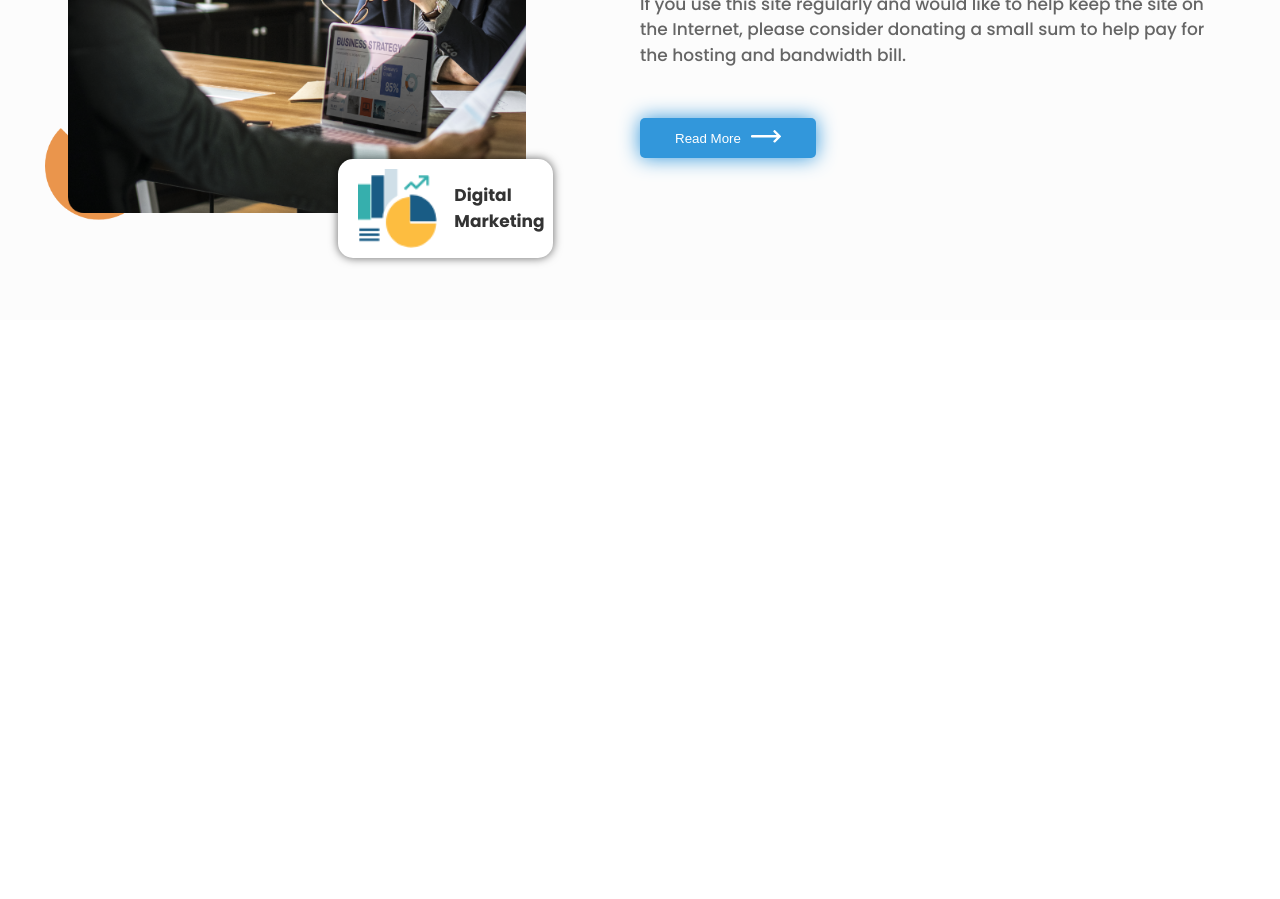
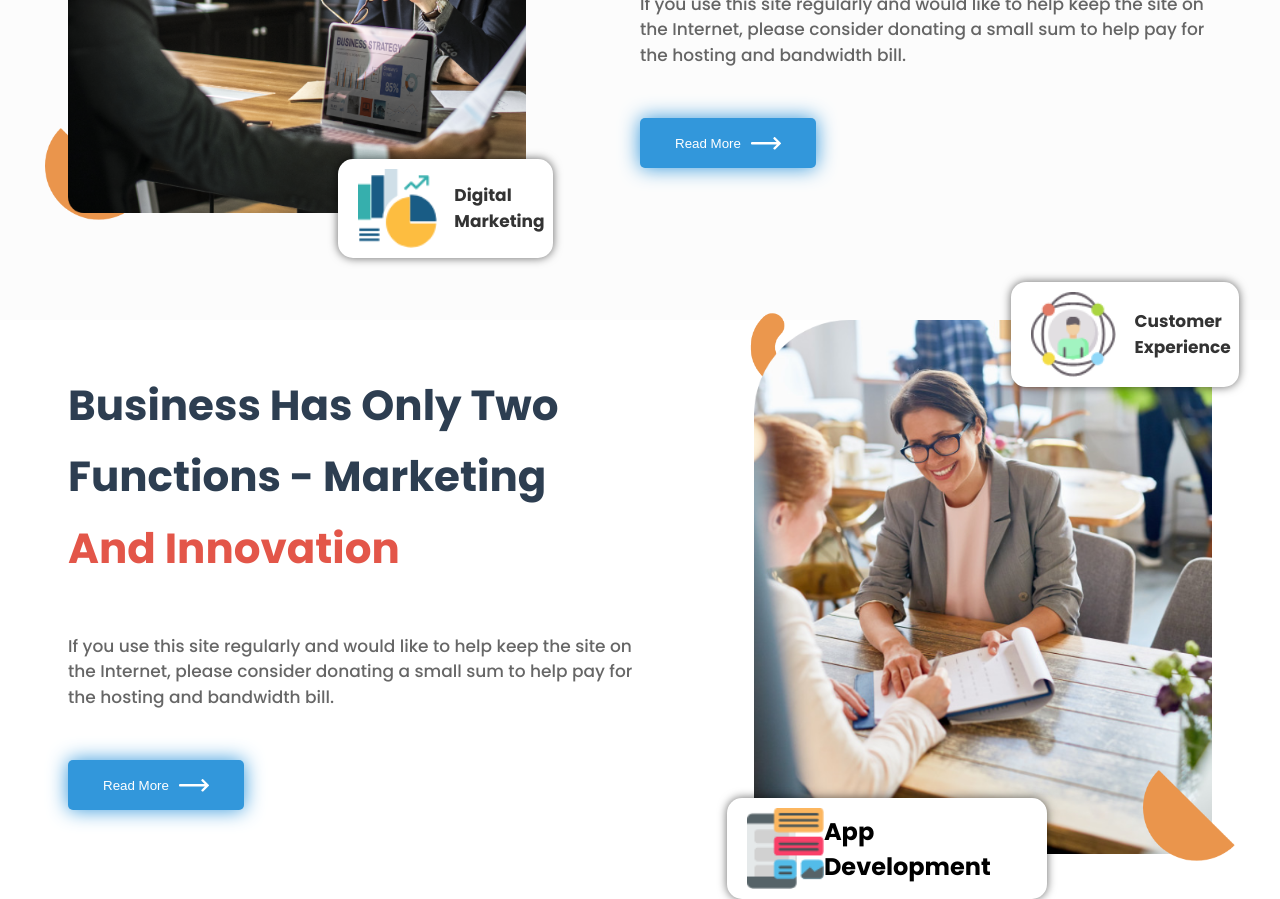
Before and after one commit to Abbos782/D.Agency, a plain HTML site: page index.html in a window 1280 px wide. Shown: the part 2300-3199 px from the top of the page. Before the commit the page ends 2620 px from the top, so only its background shows below. Drawn offline with Linux system fonts and the light colour scheme.

Commit message:
add innovation section

```diff
--- a/css/style.css
+++ b/css/style.css
@@ -323,7 +323,52 @@ body{
 
 }
 .customer__btn__span{
-
+  font-size: 22px;
 	padding-left: 10px;
 	/*padding: 5px;*/
 }
+.innovation>.container{
+	display: flex;
+	justify-content: space-between;
+}
+.innovation__photo__logo1,.innovation__photo__logo2{
+	position: absolute;
+	width: 50%;
+	background-color: #fff;
+	display: flex;
+	justify-content: space-between;
+	/*border:1px solid rgba(0,0,0,0.4);*/
+	padding: 10px 20px;
+	align-items: center;
+	border-radius: 15px;
+	box-shadow: 0 0 10px rgba(0,0,0,0.6);
+}
+.innovation__photo__logo1{
+	top: -7%;
+	right: -6%;
+}
+.innovation__photo__logo2{
+	bottom: -7%;
+	left: -6%;
+	width: 70%;
+}
+.innovation__photo__logo__img{
+	width: 30%;
+}
+.innovation__photo__logo__title{
+	width: 60%;
+}
+.innovation__photo__left{
+	width: 20%;
+	position: absolute;
+	left: -3%;
+	top: -4%;
+	z-index: -1;
+}
+.innovation__photo__bottom{
+	width: 20%;
+	position: absolute;
+	right:-5%;
+	bottom: 0%;
+    z-index: 3;
+}
--- a/index.html
+++ b/index.html
@@ -133,6 +133,34 @@ Marketing</h2>
 	      	  	      </div>
 	      	  </div>
 	      </section>
+	        <section class="innovation">
+	        	  <div class="container">
+	        	  	    <div class="customer__subtext">
+	      	  	      	    <h2 class="customer__title">Business Has Only Two Functions - Marketing
+ <span class="customer__title__span">And Innovation</span> </h2>
+	      	  	      	    <p class="customer__text">
+	      	  	      	    	 If you use this site regularly and would like to help keep the site on the Internet, please consider donating a small sum to help pay for the hosting and bandwidth bill.
+	      	  	      	    </p>
+	      	  	      	    <button  type="submit" class="customer__btn primary_button">Read More <span class="customer__btn__span"><img src="img/Path_1082.png" alt="Path_1082@1X.png"></span></button>
+	      	  	      </div>
+	      	  	       <div class="customer__photo">
+	      	  	     	<img class="customer__img__big" src="img/NoPath - Copy (15).png" alt="NoPath - Copy (15).png">
+	      	  	     	  <div class="innovation__photo__logo1">
+	      	  	     	  	 <img class="customer__photo__logo__img" src="img/user-experience.png" alt="digital-marketing.png">
+	      	  	     	  	 <h2 class="customer__photo__logo__title">Customer
+Experience</h2>
+	      	  	     	  </div>
+	      	  	     	   <div class="innovation__photo__logo2">
+	      	  	     	  	 <img class="innovation__photo__logo__img" src="img/App Development.png" alt="digital-marketing.png">
+	      	  	     	  	 <h2 class=innovation__photo__logo__title">App
+Development</h2>
+	      	  	     	  </div>
+	      	  	     	   <img class="customer__photo__right innovation__photo__left" src="img/XMLID_47_.png" alt="XMLID_47_.png">
+	      	  	     	    <img class=" innovation__photo__bottom" src="img/XMLID_58_.png" alt="XMLID_47_.png">
+	      	  	     </div>
+
+	        	  </div>
+	        </section>
 
 
 
```
